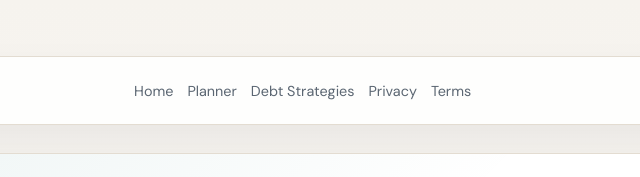
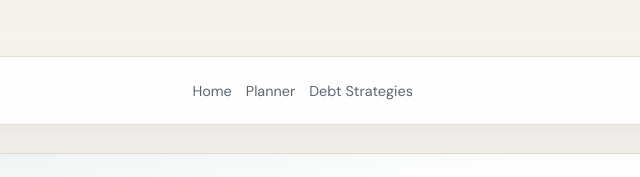
Before and after one commit to marcoidrovoo/debt-planner, a website: page index.html in a window 1280 px wide. Shown: the top 177 px of the page, 325-965 px from the left. Drawn offline with Linux system fonts and the light colour scheme.

Commit message:
Make header sticky and simplify nav

```diff
--- a/index.html
+++ b/index.html
@@ -80,6 +80,9 @@
       border: 1px solid var(--border);
       background: rgba(255, 255, 255, 0.9);
       box-shadow: var(--shadow);
+      position: sticky;
+      top: 16px;
+      z-index: 20;
     }
     .brand {
       font-weight: 700;
@@ -316,8 +319,6 @@
           <a href="/">Home</a>
           <a href="/planner">Planner</a>
           <a href="/strategy">Debt Strategies</a>
-          <a href="/privacy">Privacy</a>
-          <a href="/terms">Terms</a>
         </div>
         <a class="button secondary" href="/planner">Start planning</a>
       </div>
```
Also changed, not shown: planner.html (+3 -2 lines), privacy.html (+3 -2 lines), strategy.html (+3 -2 lines), terms.html (+3 -2 lines), web/index.html (+3 -2 lines), web/planner.html (+3 -2 lines), web/privacy.html (+3 -2 lines), web/strategy.html (+3 -2 lines), web/terms.html (+3 -2 lines).
